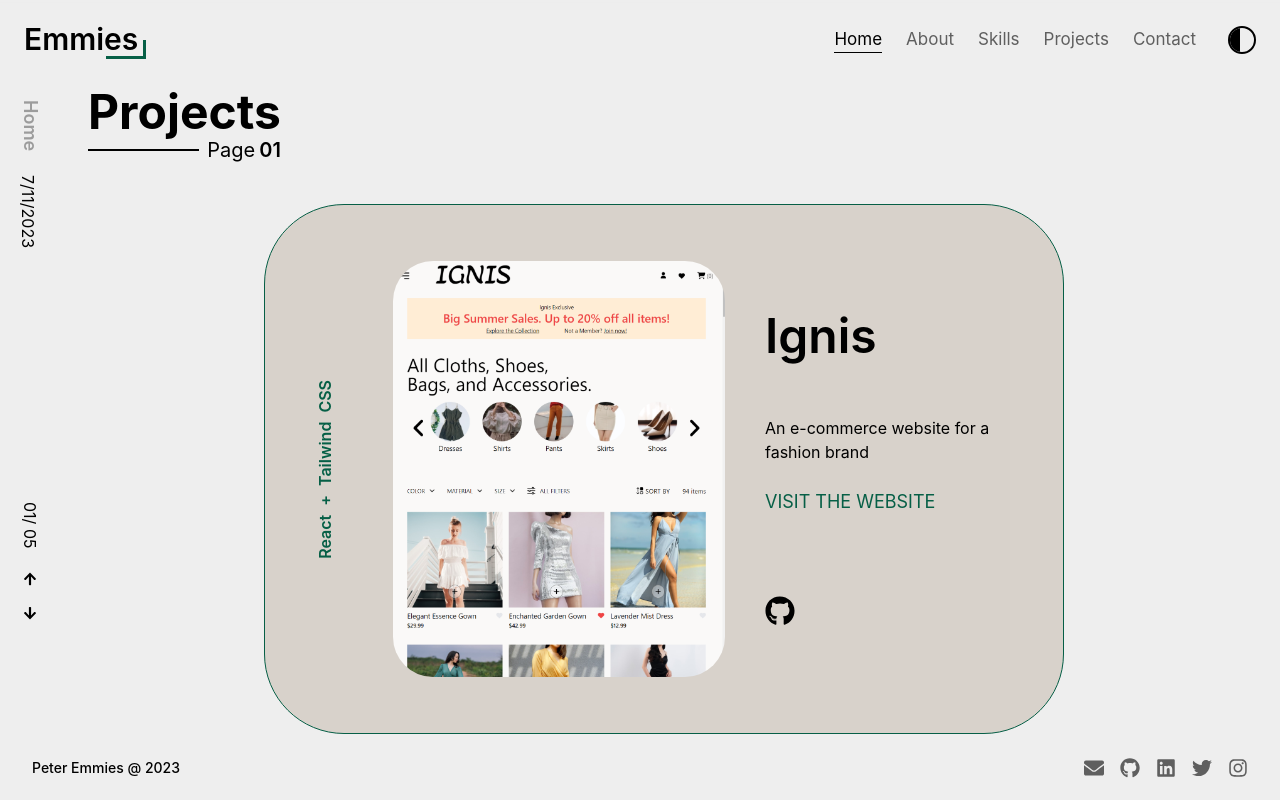
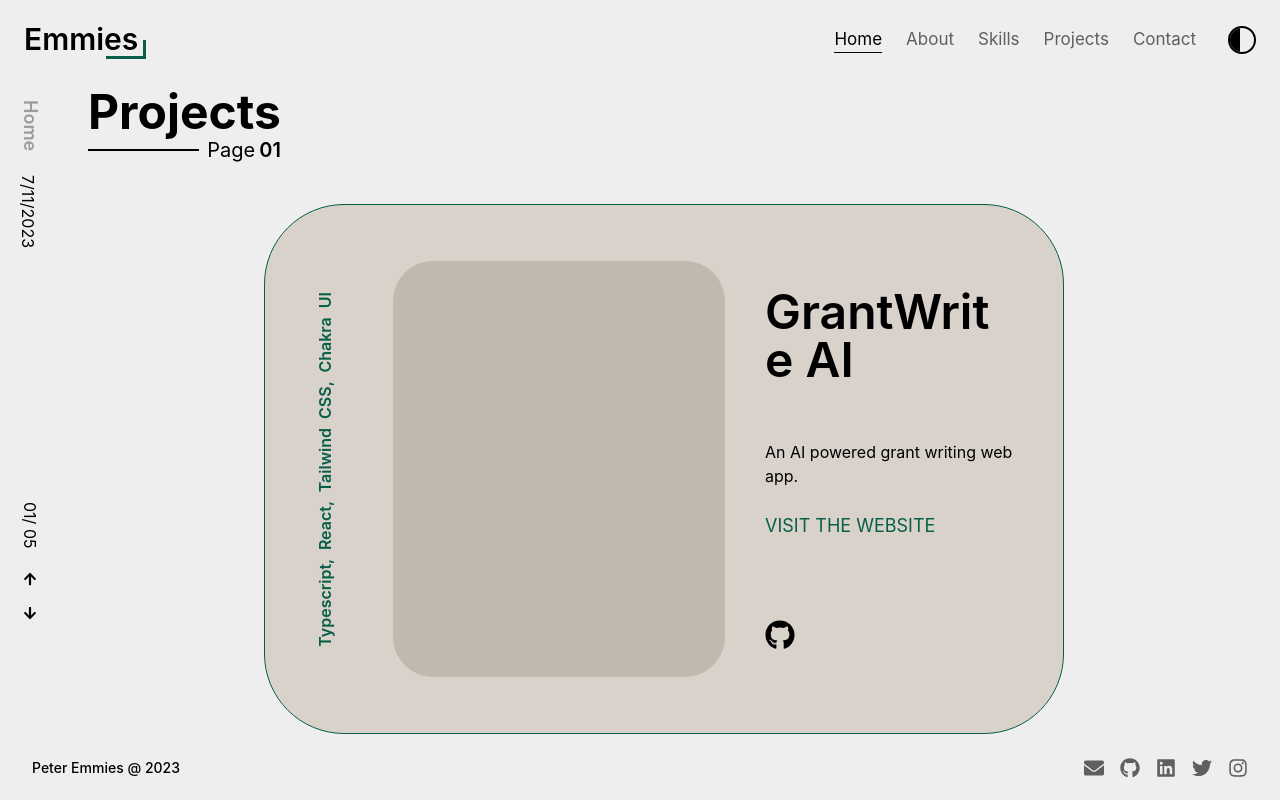
Before and after one commit to petemz/My-Portfolio, a React (Create React App) app: page /projects in a window 1280 px wide. Built offline with nearby package versions, Linux system fonts and the light colour scheme.

Commit message:
added new branch

```diff
--- a/src/Components/Projects.js
+++ b/src/Components/Projects.js
@@ -6,6 +6,7 @@ const Projects = () => {
     const { currentPage, isDarkMode } = useContext(Context)
 
     const projects = [
+        {name: "GrantWrite AI", languages:"Typescript, React, Tailwind CSS, Chakra UI", description: "An AI powered grant writing web app.", link: "https://grantwriteai.com", img: null},
         {name:"Ignis", languages:"React + Tailwind CSS", description:"An e-commerce website for a fashion brand", link:"https://ignis-petemz.vercel.app", img: require("../Assets/projectsImage/ignis.png")},
         {name:"BudgetBuddy", languages:"Vue + Tailwind CSS", description:"A bugeting app set budgets and to monitor finances", link:"https://try-budget-buddy.netlify.app", img: require("../Assets/projectsImage/budgetBuddy.png")},
         {name:"Yoshiki Art Clone", languages:"React + Tailwind CSS", description:"A clone of the Yoshiki Okamura Art website", link:"https://yoshikiokamura-clone.vercel.app", img: require("../Assets/projectsImage/yoshiki-okamura.png")},
@@ -15,7 +16,6 @@ const Projects = () => {
         {name:"Vivasia", languages:"VueJS + CSS", description:"Unveiling the beauty and diversity of Asia.", link:"https://vivasia.netlify.app", img: require("../Assets/projectsImage/vivasia.png")},
         {name:"Form Templates", languages:"React + Tailwind CSS", description:"A Form Template Search Interface with multiple features.", link:"https://form-templates-petemz.netlify.app", img: require("../Assets/projectsImage/form-temps.png")},
         {name:"Naijchat", languages:"ReactJS, NodeJS, MongoDB, Socket IO", description:"A microblogging platform.", link:"https://naij.netlify.app", img: null},
-        {name:"PixSale", languages:"React + Tailwind CSS", description:"Browse and buy amazing photos online.", link:"https://petemz.github.io/bejamas", img: null}
     ]
 
     return (
@@ -50,7 +50,7 @@ const Projects = () => {
 
                             </div>
 
-                            <div className="flex flex-col justify-center lg:mt-6">
+                            <div className={`flex flex-col justify-center ${project.img && "lg:mt-6"}`}>
                                 <h2 className="text-5xl lg:text-4xl -lg:mb-14 mb-2 font-semibold break-words">{project.name}</h2>
 
                                 <p>{project.description}</p>
```
